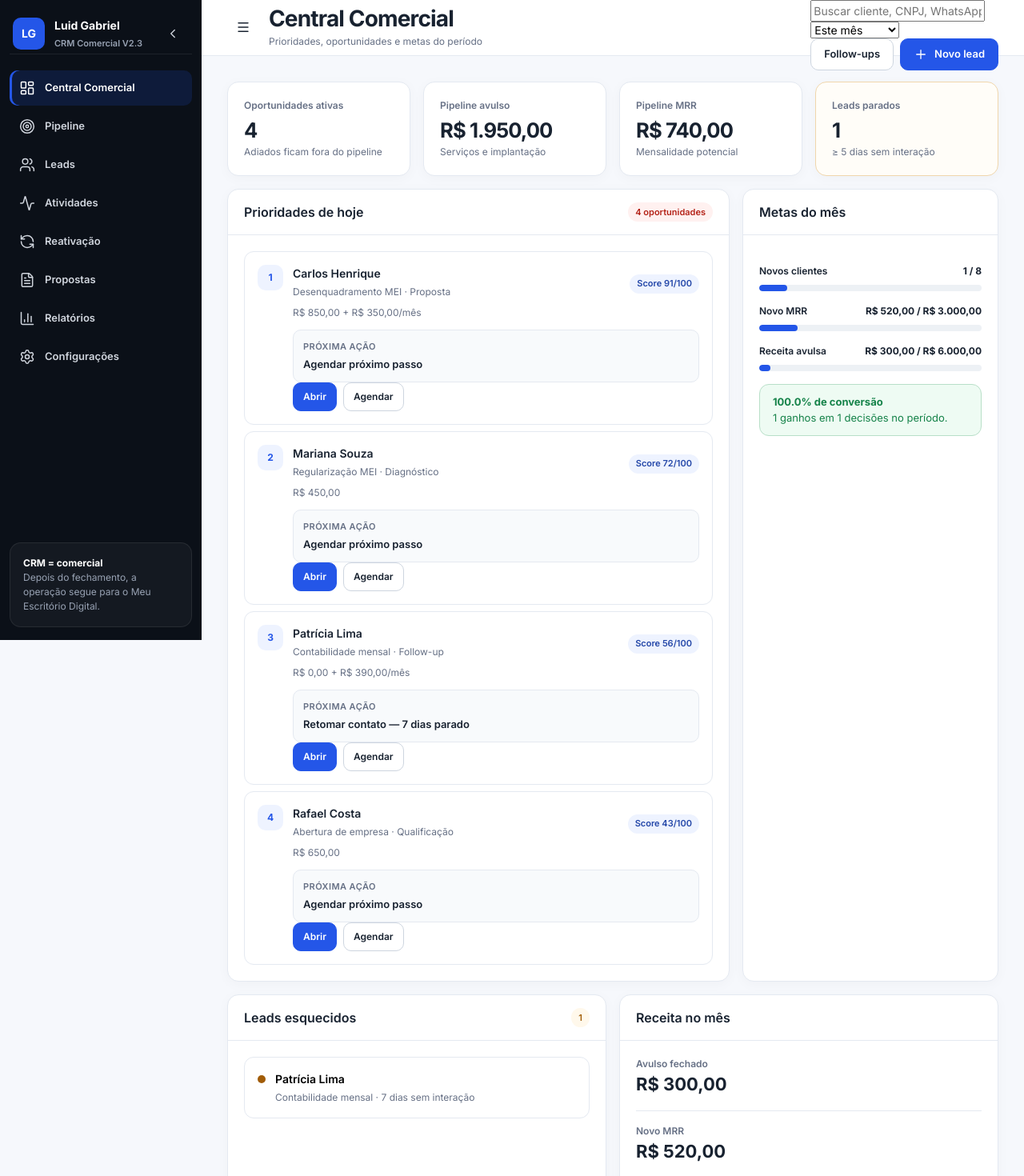
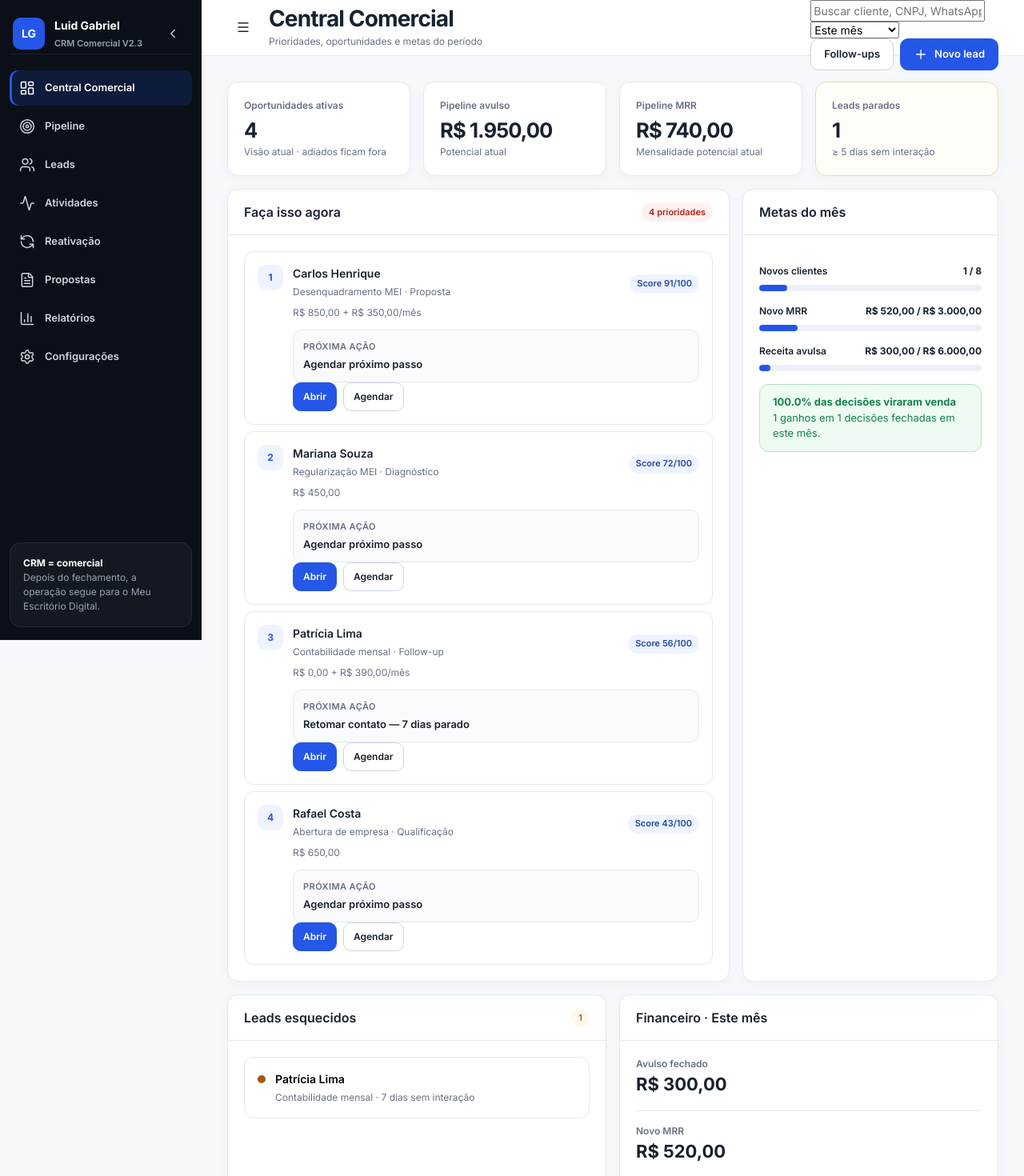
Before and after one commit to contadorluidgabriel-cell/crmcontadorlg, a React (Vite) app: page / in a window 1280 px wide. Shown: the top 1470 px of the page at 80% size. Built offline with nearby package versions, Linux system fonts and the light colour scheme.

Commit message:
feat(v2.3): make command center period-aware

```diff
--- a/src/pages/Central.jsx
+++ b/src/pages/Central.jsx
@@ -1,18 +1,19 @@
 import React from 'react'
 import MetricCard from '../components/MetricCard.jsx'
 import { useCrm } from '../context/CrmContext.jsx'
-import { activeOpportunity, getContact, isActivityOverdue, lastInteractionDate, nextActivity, opportunityValueText, pipelineSummary, reportData, scoreLead, serviceNames } from '../lib/domain.js'
+import { activeOpportunity, getContact, isActivityOverdue, lastInteractionDate, nextActivity, opportunityValueText, periodLabel, pipelineSummary, reportData, scoreLead, serviceNames } from '../lib/domain.js'
 import { dateBR, daysSince, money } from '../lib/utils.js'
 
 export default function Central({openOpportunity,openActivity}){
- const {state}=useCrm(),summary=pipelineSummary(state),report=reportData(state,'month')
+ const {state,uiPeriod}=useCrm(),summary=pipelineSummary(state),report=reportData(state,uiPeriod)
  const stale=state.opportunities.filter(o=>activeOpportunity(o)&&daysSince(lastInteractionDate(o))>=state.settings.staleDays)
  const priorities=state.opportunities.filter(activeOpportunity).map(o=>{const a=nextActivity(state,o.id);return{o,score:scoreLead(state,o),stale:daysSince(lastInteractionDate(o)),overdue:a&&isActivityOverdue(a)}}).sort((a,b)=>(b.score+(b.overdue?15:0)+(b.stale>=state.settings.staleDays?10:0))-(a.score+(a.overdue?15:0)+(a.stale>=state.settings.staleDays?10:0))).slice(0,6)
+ const period=periodLabel(uiPeriod)
  return <>
-  <div className="metrics-grid"><MetricCard label="Oportunidades ativas" value={summary.count} hint="Adiados ficam fora do pipeline"/><MetricCard label="Pipeline avulso" value={money(summary.oneOff)} hint="Serviços e implantação"/><MetricCard label="Pipeline MRR" value={money(summary.mrr)} hint="Mensalidade potencial"/><MetricCard label="Leads parados" value={stale.length} hint={`≥ ${state.settings.staleDays} dias sem interação`} tone={stale.length?'attention':''}/></div>
-  <div className="central-grid"><section className="panel"><header className="panel-head"><h2>Prioridades de hoje</h2><span className="pill danger">{priorities.length} oportunidades</span></header><div className="panel-body list-stack">{priorities.map((x,i)=>{const c=getContact(state,x.o),a=nextActivity(state,x.o.id);return <article className="priority-card" key={x.o.id}><span className="rank">{i+1}</span><div className="grow"><div className="between"><div><b>{c?.name}</b><p>{serviceNames(x.o)} · {x.o.stage}</p></div><span className="score">Score {x.score}/100</span></div><p className="value-line">{opportunityValueText(x.o)}</p><div className="next-action"><span>Próxima ação</span><b>{a?`${a.type} · ${dateBR(a.date)}${a.time?` às ${a.time}`:''}`:x.stale>=state.settings.staleDays?`Retomar contato — ${x.stale} dias parado`:'Agendar próximo passo'}</b></div><div className="actions"><button className="btn small primary" onClick={()=>openOpportunity(x.o.id)}>Abrir</button><button className="btn small" onClick={()=>openActivity(x.o.id)}>Agendar</button></div></div></article>})}{!priorities.length&&<div className="empty">Nenhuma prioridade pendente.</div>}</div></section>
-  <section className="panel"><header className="panel-head"><h2>Metas do mês</h2></header><div className="panel-body"><Goal label="Novos clientes" current={report.won.length} target={state.settings.goals.clients}/><Goal label="Novo MRR" current={report.revenue.mrr} target={state.settings.goals.mrr} moneyMode/><Goal label="Receita avulsa" current={report.revenue.oneOff} target={state.settings.goals.oneOff} moneyMode/><div className="notice success"><b>{report.conversion.toFixed(1)}% de conversão</b><br/>{report.won.length} ganhos em {report.won.length+report.lost.length} decisões no período.</div></div></section></div>
-  <div className="two-grid"><section className="panel"><header className="panel-head"><h2>Leads esquecidos</h2><span className="pill warning">{stale.length}</span></header><div className="panel-body list-stack">{stale.slice(0,6).map(o=><button className="list-row button-row" key={o.id} onClick={()=>openOpportunity(o.id)}><span className="status-dot warning"/><span><b>{getContact(state,o)?.name}</b><small>{serviceNames(o)} · {daysSince(lastInteractionDate(o))} dias sem interação</small></span></button>)}{!stale.length&&<div className="empty">Nenhum lead esquecido.</div>}</div></section><section className="panel"><header className="panel-head"><h2>Receita no mês</h2></header><div className="panel-body revenue-stack"><div><span>Avulso fechado</span><b>{money(report.revenue.oneOff)}</b></div><div><span>Novo MRR</span><b>{money(report.revenue.mrr)}</b></div><div><span>Adiadas</span><b>{summary.deferredCount} oportunidades</b><small>{money(summary.deferred.oneOff)} · {money(summary.deferred.mrr)}/mês fora do pipeline ativo</small></div></div></section></div>
+  <div className="metrics-grid"><MetricCard label="Oportunidades ativas" value={summary.count} hint="Visão atual · adiados ficam fora"/><MetricCard label="Pipeline avulso" value={money(summary.oneOff)} hint="Potencial atual"/><MetricCard label="Pipeline MRR" value={money(summary.mrr)} hint="Mensalidade potencial atual"/><MetricCard label="Leads parados" value={stale.length} hint={`≥ ${state.settings.staleDays} dias sem interação`} tone={stale.length?'attention':''}/></div>
+  <div className="central-grid"><section className="panel"><header className="panel-head"><h2>Faça isso agora</h2><span className="pill danger">{priorities.length} prioridades</span></header><div className="panel-body list-stack">{priorities.map((x,i)=>{const c=getContact(state,x.o),a=nextActivity(state,x.o.id);return <article className="priority-card" key={x.o.id}><span className="rank">{i+1}</span><div className="grow"><div className="between"><div><b>{c?.name}</b><p>{serviceNames(x.o)} · {x.o.stage}</p></div><span className="score">Score {x.score}/100</span></div><p className="value-line">{opportunityValueText(x.o)}</p><div className="next-action"><span>Próxima ação</span><b>{a?`${a.type} · ${dateBR(a.date)}${a.time?` às ${a.time}`:''}`:x.stale>=state.settings.staleDays?`Retomar contato — ${x.stale} dias parado`:'Agendar próximo passo'}</b></div><div className="actions"><button className="btn small primary" onClick={()=>openOpportunity(x.o.id)}>Abrir</button><button className="btn small" onClick={()=>openActivity(x.o.id)}>Agendar</button></div></div></article>})}{!priorities.length&&<div className="empty">Nenhuma prioridade pendente.</div>}</div></section>
+  <section className="panel"><header className="panel-head"><h2>{uiPeriod==='month'?'Metas do mês':`Resultados · ${period}`}</h2></header><div className="panel-body">{uiPeriod==='month'?<><Goal label="Novos clientes" current={report.won.length} target={state.settings.goals.clients}/><Goal label="Novo MRR" current={report.revenue.mrr} target={state.settings.goals.mrr} moneyMode/><Goal label="Receita avulsa" current={report.revenue.oneOff} target={state.settings.goals.oneOff} moneyMode/></>:<div className="revenue-stack"><div><span>Leads recebidos</span><b>{report.created.length}</b></div><div><span>Vendas fechadas</span><b>{report.won.length}</b></div><div><span>Novo MRR</span><b>{money(report.revenue.mrr)}</b></div></div>}<div className="notice success"><b>{report.conversion.toFixed(1)}% das decisões viraram venda</b><br/>{report.won.length} ganhos em {report.won.length+report.lost.length} decisões fechadas em {period.toLowerCase()}.</div></div></section></div>
+  <div className="two-grid"><section className="panel"><header className="panel-head"><h2>Leads esquecidos</h2><span className="pill warning">{stale.length}</span></header><div className="panel-body list-stack">{stale.slice(0,6).map(o=><button className="list-row button-row" key={o.id} onClick={()=>openOpportunity(o.id)}><span className="status-dot warning"/><span><b>{getContact(state,o)?.name}</b><small>{serviceNames(o)} · {daysSince(lastInteractionDate(o))} dias sem interação</small></span></button>)}{!stale.length&&<div className="empty">Nenhum lead esquecido.</div>}</div></section><section className="panel"><header className="panel-head"><h2>Financeiro · {period}</h2></header><div className="panel-body revenue-stack"><div><span>Avulso fechado</span><b>{money(report.revenue.oneOff)}</b></div><div><span>Novo MRR</span><b>{money(report.revenue.mrr)}</b></div><div><span>Adiadas</span><b>{summary.deferredCount} oportunidades</b><small>{money(summary.deferred.oneOff)} · {money(summary.deferred.mrr)}/mês fora do pipeline ativo</small></div></div></section></div>
  </>
 }
 function Goal({label,current,target,moneyMode}){const pct=Math.min(100,target?current/target*100:0);return <div className="goal"><div className="between"><span>{label}</span><b>{moneyMode?money(current):current} / {moneyMode?money(target):target}</b></div><div className="progress"><span style={{width:`${pct}%`}}/></div></div>}
```
